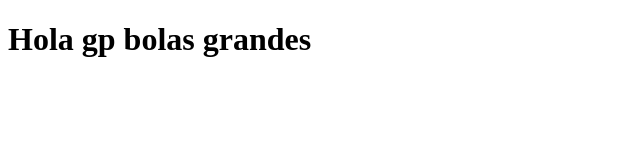
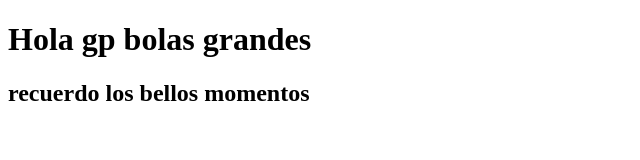
Before and after one commit to XNORX1/proyecto1, a plain HTML site: page web.html in a window 1280 px wide. Shown: the whole page, without its empty margins (0-640 px from the left). Drawn offline with Linux system fonts and the light colour scheme.

Commit message:
mi segundo Commit

```diff
--- a/web.html
+++ b/web.html
@@ -11,6 +11,9 @@
                 Hola gp bolas grandes
 
              </h1>
+             <h2>
+                recuerdo los bellos momentos
+             </h2>
             </div>
     </body>
 </html>
```
